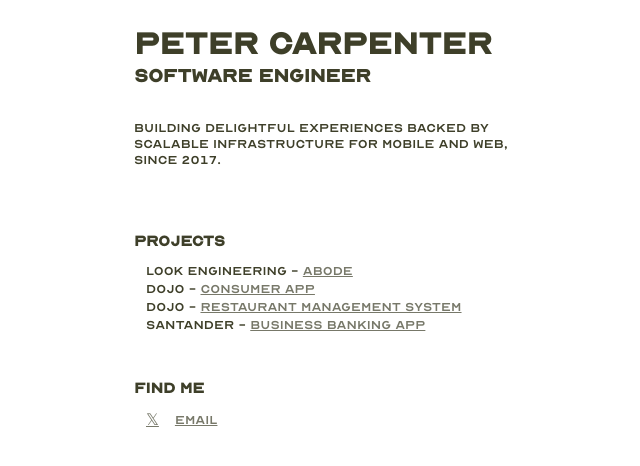
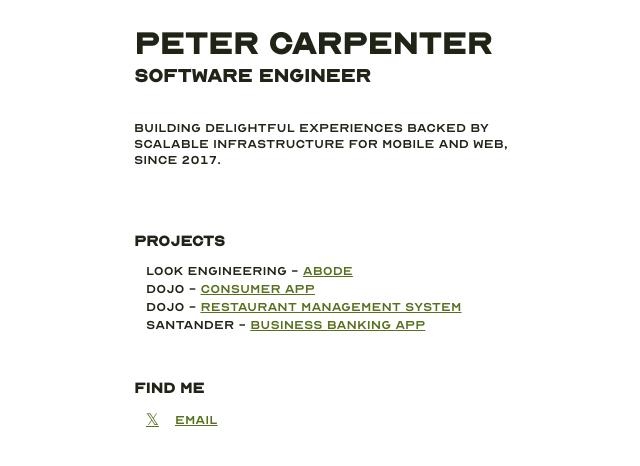
Before and after one commit to peterc1731/personal-landing, a plain HTML site: page index.html in a window 1280 px wide. Shown: the whole page, without its empty margins (306-946 px from the left). Drawn offline with Linux system fonts and the light colour scheme.

Commit message:
feat: colors

```diff
--- a/styles.css
+++ b/styles.css
@@ -9,7 +9,7 @@
 
 body {
   font-family: OpticianSans;
-  color: #3e3f29;
+  color: #202417;
 }
 
 main {
@@ -61,11 +61,11 @@
 }
 
 a {
-  color: #777869;
+  color: #56701e;
 }
 
 a:visited {
-  color: #786977;
+  color: #45522a;
 }
 
 .gap-1 {
```
